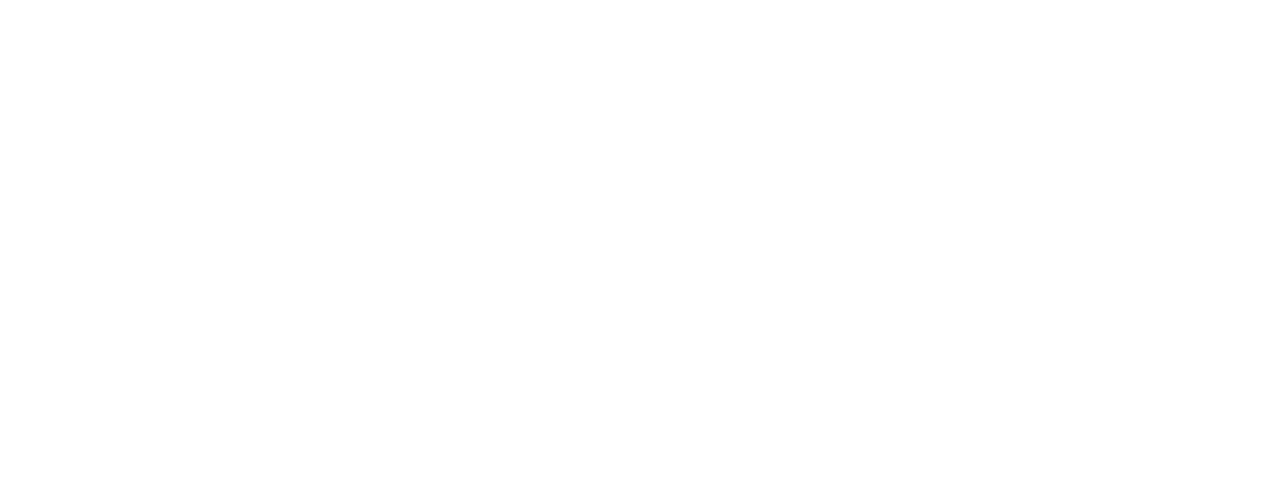
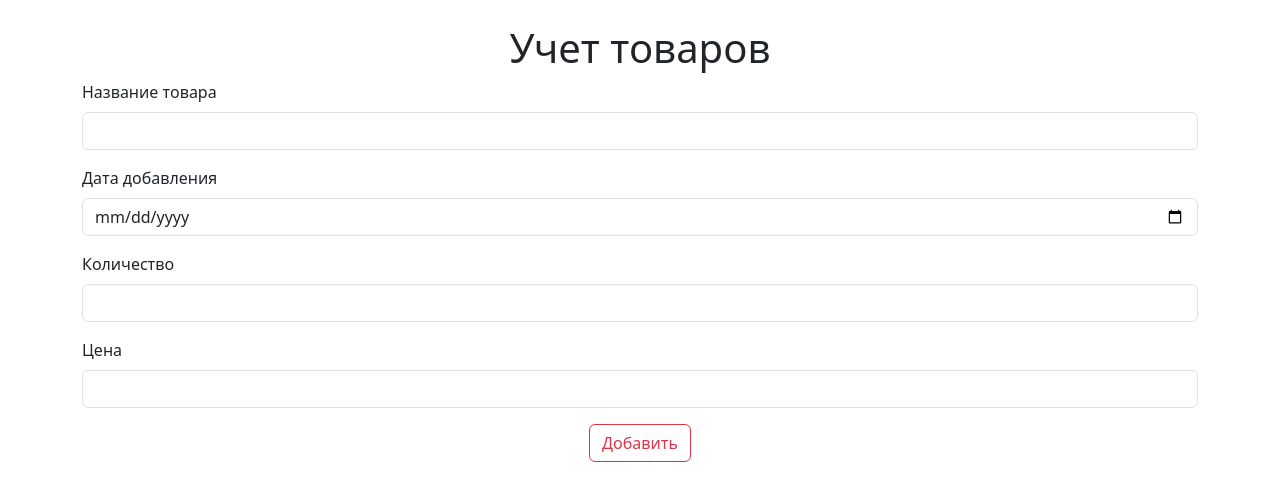
Before and after one commit to MaximShekshaev/is-23-19b-my-project, a Vue app: page / in a window 1280 px wide. Shown: the top 500 px of the page. Built offline with nearby package versions, Linux system fonts and the light colour scheme.

Commit message:
add form product

```diff
--- a/src/App.vue
+++ b/src/App.vue
@@ -3,5 +3,34 @@
 </script>
 
 <template>
+ <div class="container">
+   <div class="row">
+      <div class="col">
+        <h1 class="text-center mt-4">Учет товаров</h1>
+        <form action="">
+          <div class="mb-3">
+            <label for="name" class="form-label">Название товара</label>
+            <input type="text" class="form-control" id="name">
+            </div>
+            <div class="mb-3">
+            <label for="date" class="form-label">Дата добавления</label>
+            <input type="date" class="form-control" id="date">
+            </div>
+            <div class="mb-3">
+            <label for="count" class="form-label">Количество</label>
+            <input type="number" class="form-control" id="count">
+            </div>
+            <div class="mb-3">
+            <label for="price" class="form-label">Цена</label>
+            <input type="number" class="form-control" id="price">
+            </div>
 
+            <div class="mb-3 text-center">
+              <button type="button" class="btn btn-outline-danger">Добавить</button>
+            </div>
+
+        </form>
+      </div>
+    </div>
+ </div>
 </template>
```
